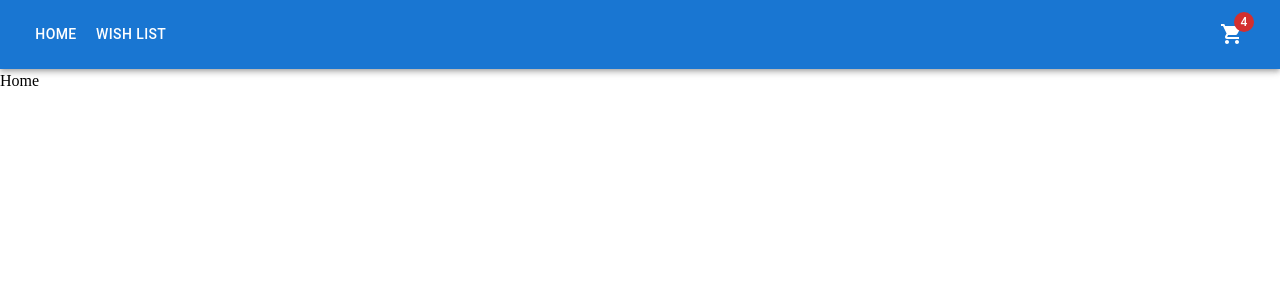
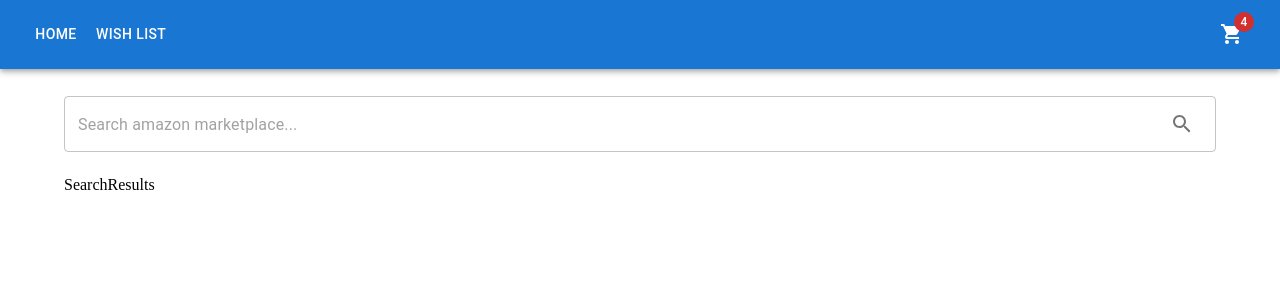
Before and after one commit to surajverma2587/amazon-marketplace, a React (Create React App) app: page / in a window 1280 px wide. Shown: the top 300 px of the page. Built offline with nearby package versions, Linux system fonts and the light colour scheme.

Commit message:
home page wip

```diff
--- /dev/null
+++ b/src/components/SearchForm.js
@@ -0,0 +1,25 @@
+import Box from "@mui/material/Box";
+import TextField from "@mui/material/TextField";
+import InputAdornment from "@mui/material/InputAdornment";
+import IconButton from "@mui/material/IconButton";
+import SearchIcon from "@mui/icons-material/Search";
+
+export const SearchFrom = () => {
+  return (
+    <Box sx={{ my: 3 }} component="form">
+      <TextField
+        placeholder="Search amazon marketplace..."
+        fullWidth
+        InputProps={{
+          endAdornment: (
+            <InputAdornment position="end">
+              <IconButton type="submit">
+                <SearchIcon />
+              </IconButton>
+            </InputAdornment>
+          ),
+        }}
+      />
+    </Box>
+  );
+};
--- /dev/null
+++ b/src/components/SearchResults.js
@@ -0,0 +1,3 @@
+export const SearchResults = () => {
+  return <div>SearchResults</div>;
+};
--- a/src/pages/Home.js
+++ b/src/pages/Home.js
@@ -1,3 +1,21 @@
+import Stack from "@mui/material/Stack";
+import Box from "@mui/material/Box";
+import Container from "@mui/material/Container";
+
+import { SearchFrom } from "../components/SearchForm";
+import { SearchResults } from "../components/SearchResults";
+
 export const Home = () => {
-  return <div>Home</div>;
+  return (
+    <Container maxWidth="lg">
+      <Stack>
+        <Box>
+          <SearchFrom />
+        </Box>
+        <Box>
+          <SearchResults />
+        </Box>
+      </Stack>
+    </Container>
+  );
 };
```
